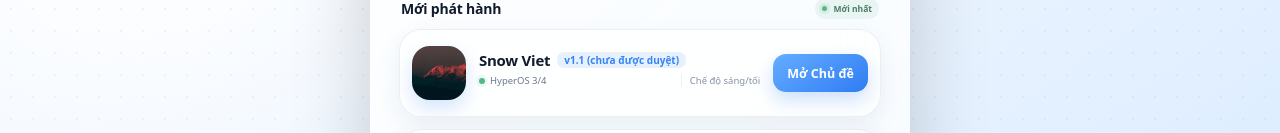
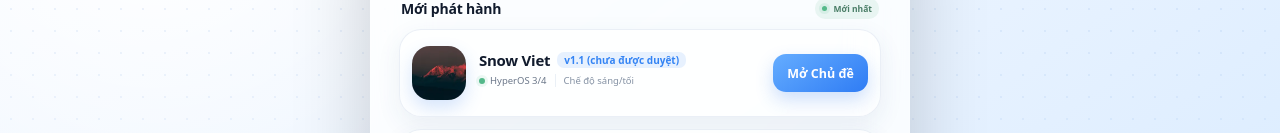
Before and after one commit to tinhtinh1908/home, a website: page index.html in a window 1280 px wide. Shown: the part 134-267 px from the top of the page. Drawn offline with Linux system fonts and the light colour scheme; no server answers.

Commit message:
Keep theme support and light/dark metadata close together

```diff
--- a/style.css
+++ b/style.css
@@ -222,9 +222,9 @@
 .theme-title{overflow:visible;white-space:normal;overflow-wrap:anywhere}
 .theme-version{max-width:100%;white-space:normal;overflow-wrap:anywhere}
 .meta-row{flex-wrap:wrap;overflow:visible;white-space:normal}
-.support{min-width:0;flex:1 1 auto;white-space:normal;overflow-wrap:anywhere}
+.support{min-width:0;flex:0 1 auto;white-space:normal;overflow-wrap:anywhere}
 .support i{flex:0 0 auto}
-.theme-mode{white-space:normal}
+.theme-mode{flex:0 0 auto;max-width:100%;white-space:nowrap}
 .theme-links{flex-wrap:wrap;overflow:visible}
 .download-count{max-width:100%}
 .version-icon{flex:0 0 48px}
```
